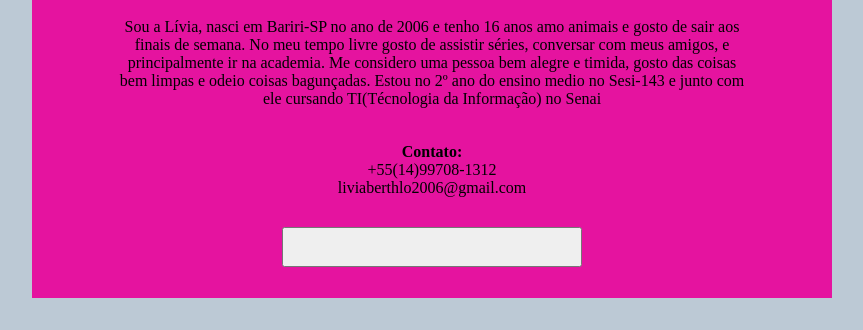
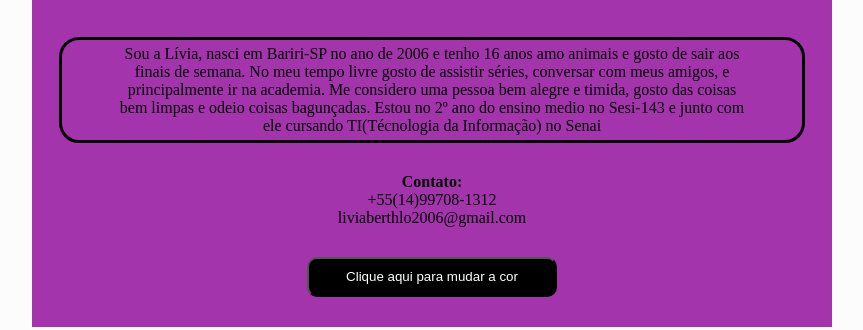
Before and after one commit to lilibertholo/atividade02, a plain HTML site: page index.html in a window 1280 px wide. Shown: the part 470-800 px from the top of the page, without its empty margins (208-1071 px from the left). Drawn offline with Linux system fonts and the light colour scheme.

Commit message:
termino da pagina

```diff
--- a/assets/main.js
+++ b/assets/main.js
@@ -1 +1,3 @@
-document.addEventListener( "click" , trocaCor );
+function botao() {
+    document.body.style.backgroundColor = 'purple';
+}
--- a/assets/style.css
+++ b/assets/style.css
@@ -1,9 +1,9 @@
 body {
     margin: 0 auto;
-    background-color: rgb(188, 201, 213);
+    background-color: rgb(252, 252, 252);
 }
 main{
-    background-color: rgb(229, 19, 159);
+    background-color: rgb(163, 52, 171);
     text-align: center;
     width: 800px;
     margin: 0 auto;
@@ -13,12 +13,12 @@ main>h1{
     padding-top: 25px;
 }
 .sobre-mim{
-
     padding: 5px 50px;
     border-radius: 20px;
     width: 80%;
     margin: auto;
     margin-top: 40px;
+    border: 3px solid black;
 }
 .detalhes>span {
     display: block;
@@ -41,6 +41,9 @@ img{
     object-fit: cover;
 }
 button{
-    width: 300px;
+    width: 250px;
     height: 40px;
+    background-color: black;
+    color: white;
+    border-radius: 10px;
 }
--- a/index.html
+++ b/index.html
@@ -10,10 +10,11 @@
     <script src="assets/main.js"></script>
     <body>
         <main>
+            <h1>LÍVIA BERTHOLO</h1>
+            <hr>
             <figure>
                 <img src="assets/EU.jpg" alt="foto da livia">
             </figure>
-            <h1>LÍVIA BERTHOLO</h1>
             <article class="sobre-mim">
                 <span>Sou a Lívia, nasci em Bariri-SP no ano de 2006 e tenho 16 anos</span>
                 <span>amo animais e gosto de sair aos finais de semana.</span>
@@ -26,7 +27,7 @@
                 <span>+55(14)99708-1312</span>
                 <span>liviaberthlo2006@gmail.com</span>
             </article>
-            <button onclick="botao()"></button>
+            <button class="btn" onclick="botao()">Clique aqui para mudar a cor</button>
         </main>
     </body>
 </body>
```
